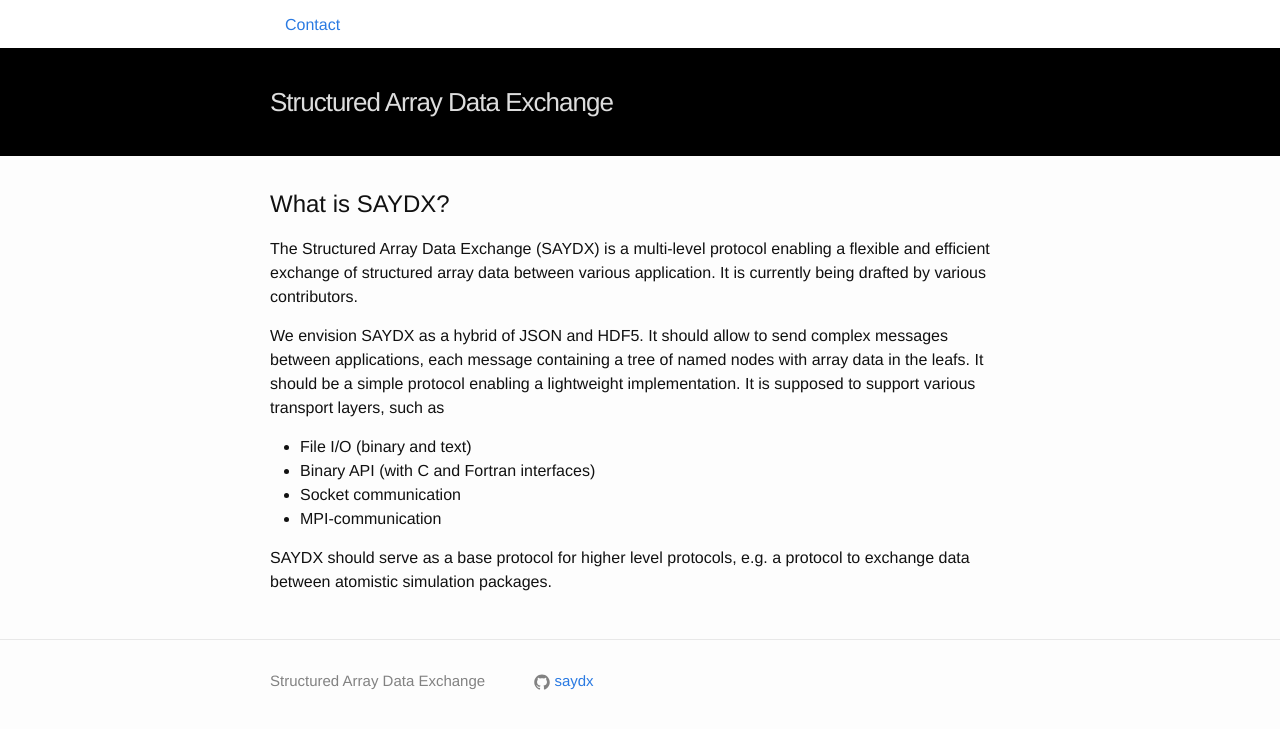
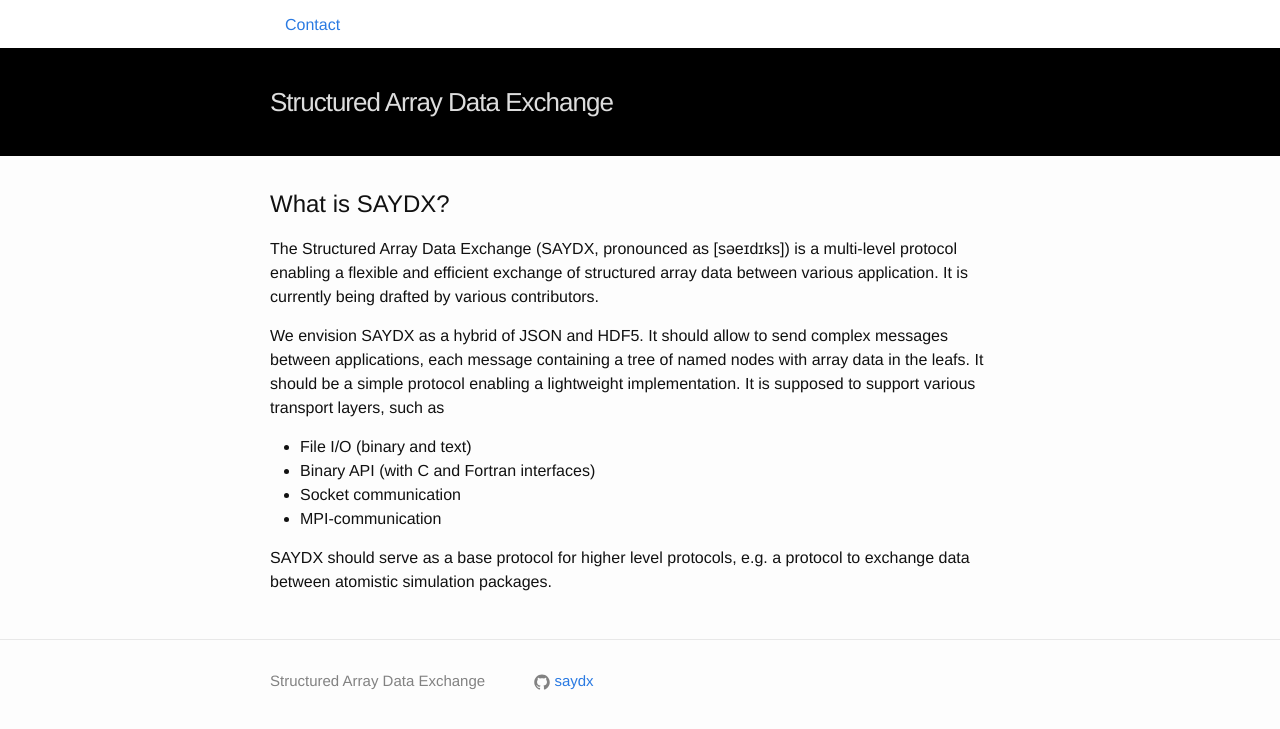
Before and after one commit to saydx/saydx.github.io, a Jekyll site: the page built from index.html, in a window 1280 px wide. Shown: the top 729 px of the page. Built offline with Jekyll 4.4.1, drawn with Linux system fonts in a browser that asks for light colours.

Commit message:
Add pronounciation info

```diff
--- a/index.html
+++ b/index.html
@@ -6,9 +6,10 @@ layout: default
 <h2>What is SAYDX?</h2>
 
 <p>
-  The Structured Array Data Exchange (SAYDX) is a multi-level protocol enabling
-  a flexible and efficient exchange of structured array data between various
-  application. It is currently being drafted by various contributors.
+  The Structured Array Data Exchange (SAYDX, pronounced as [səeɪdɪks]) is a
+  multi-level protocol enabling a flexible and efficient exchange of structured
+  array data between various application. It is currently being drafted by
+  various contributors.
 </p>
 
 <p>
```
